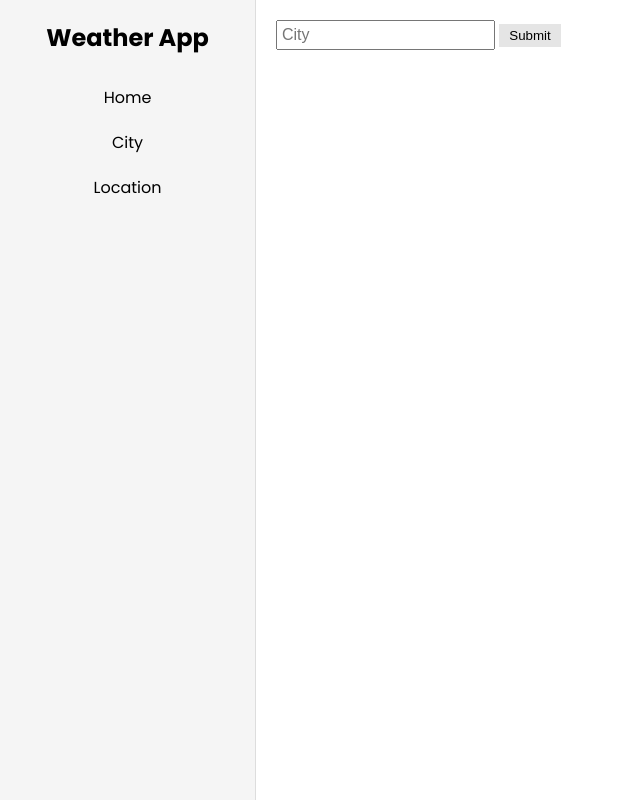
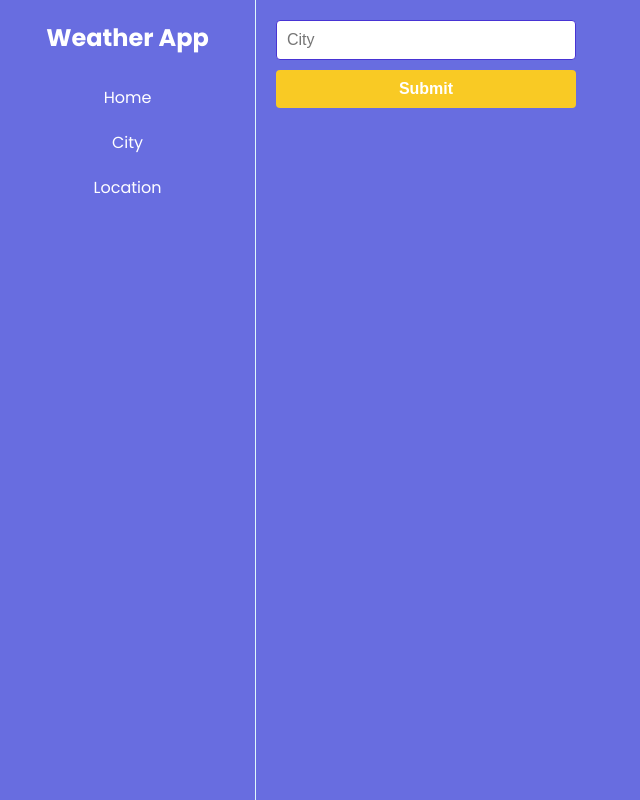
Before and after one commit to gazizovaa/W-app, a plain HTML site: page city.html in a window 1280 px wide. Shown: the whole page, without its empty margins (0-640 px from the left). Drawn offline with nearby package versions, Linux system fonts and the light colour scheme.

Commit message:
Complete W-app

```diff
--- a/css/style.css
+++ b/css/style.css
@@ -14,6 +14,8 @@ html {
 
 body {
   font-family: "Poppins", sans-serif;
+  background: #686de0;
+  color: #fff;
 }
 
 .grid {
@@ -23,8 +25,7 @@ body {
 }
 
 .grid-left {
-  background-color: #f5f5f5;
-  border-right: 1px solid #ddd;
+  border-right: 1px solid #dff9fb;
 }
 
 .grid-left h2 {
@@ -41,37 +42,51 @@ body {
 .grid-left ul li a {
   display: block;
   padding: 10px 20px;
-  color: #000;
+  color: #fff;
   text-align: center;
   text-decoration: none;
 }
 
 .grid-left ul li a:hover {
-  background-color: #e5e5e5;
+  background-color: #4834d4;
 }
 
 .grid-right {
   padding: 20px;
 }
 
+.grid-right form {
+  display: flex;
+  flex-direction: column;
+  max-width: 300px;
+}
+
 .grid-right form input {
+  border: none;
   outline: none;
+  margin-bottom: 10px;
 }
 
 .grid-right form input[type="text"] {
-  padding: 4px;
+  padding: 10px;
   font-size: 16px;
+  border-radius: 4px;
+  border: 1px solid #4834d4;
 }
 
 .grid-right form input[type="submit"] {
-  background-color: #e5e5e5;
-  padding: 4px 10px;
+  background-color: #f9ca24;
+  color: #fff;
+  padding: 10px;
+  border-radius: 4px;
+  font-size: 16px;
+  font-weight: bold;
   border: none;
   cursor: pointer;
 }
 
 .grid-right form input[type="submit"]:hover {
-  background-color: #d4d4d4;
+  background-color: #f0932b;
 }
 
 .weather {
```
